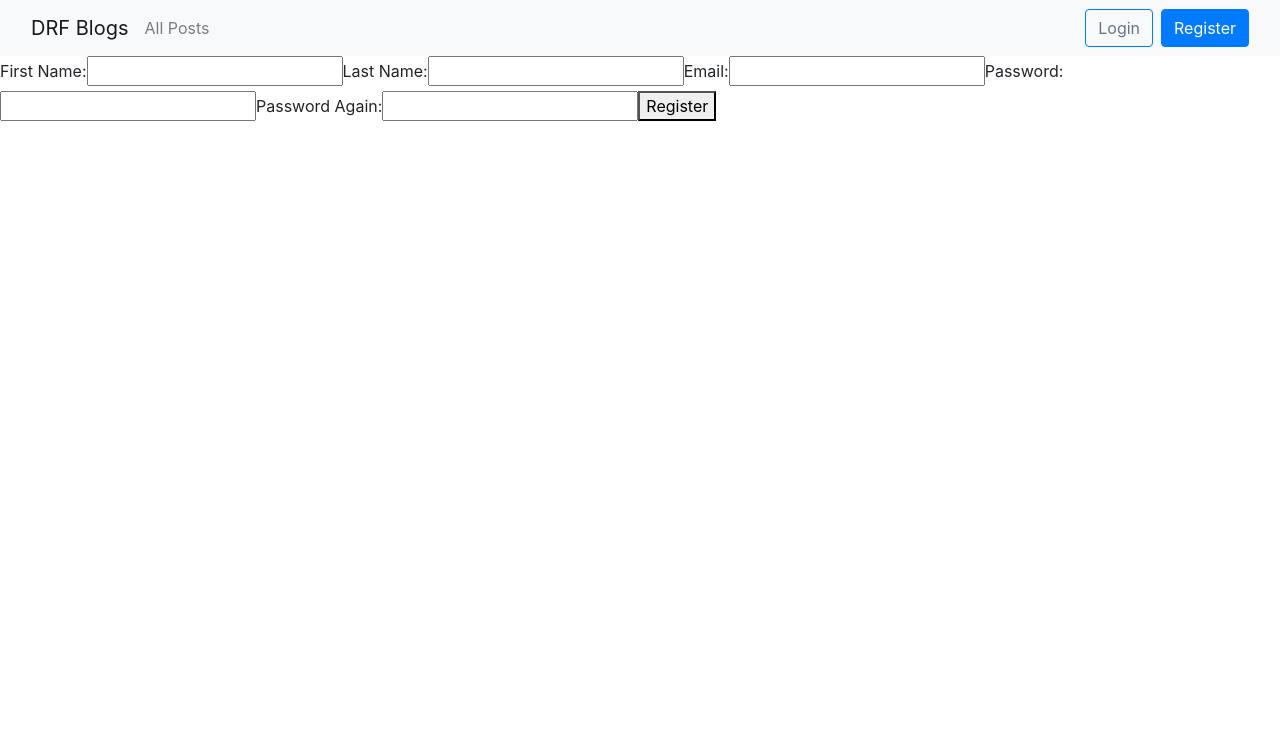
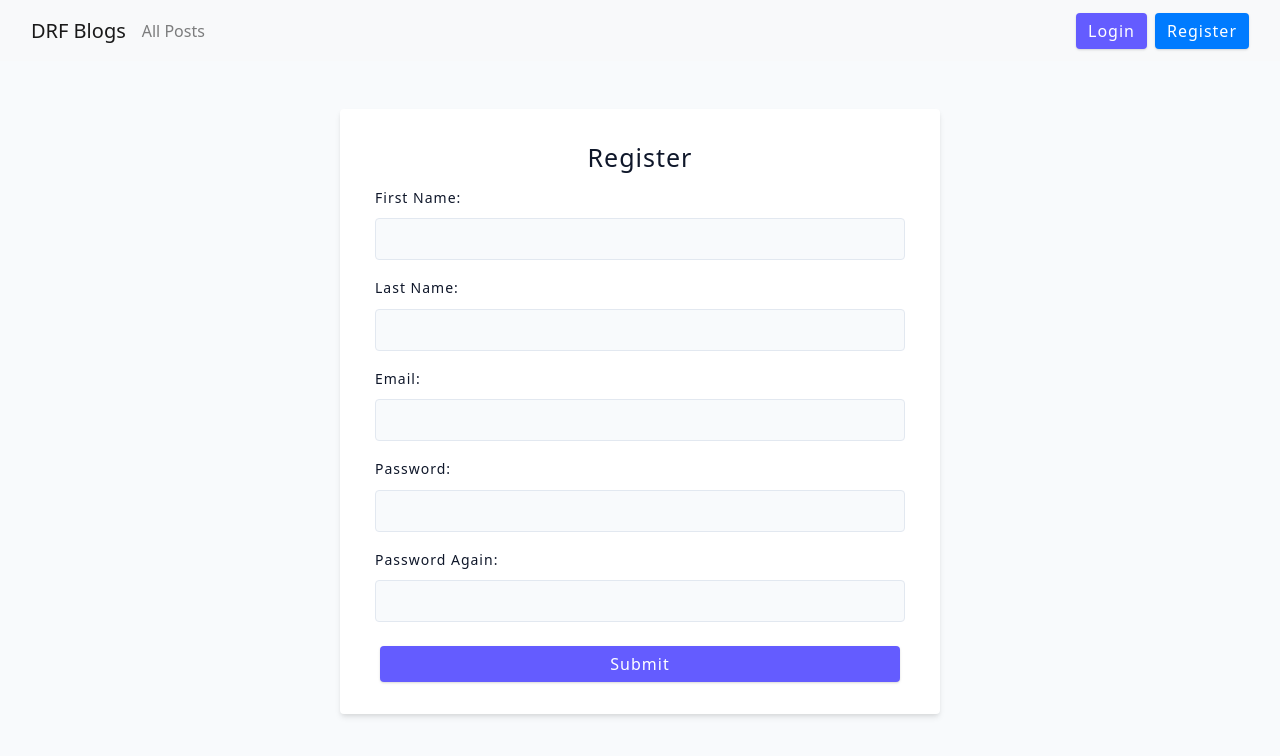
Before and after one commit to Adnan-0001/BlogAppDRF, a React (Vite) app in the folder client/: page /register in a window 1280 px wide. Shown: the top 756 px of the page. Built offline with nearby package versions, Linux system fonts and the light colour scheme.

Commit message:
Style login and registration forms

```diff
--- a/client/src/features/auth/Login.jsx
+++ b/client/src/features/auth/Login.jsx
@@ -33,25 +33,39 @@ const Login = () => {
 
   const loginForm = (
     <section className="login-form">
-      <form onSubmit={handleSubmit}>
-        <label htmlFor="email">email:</label>
+      <form className="form" onSubmit={handleSubmit}>
+        <h4>Login</h4>
+        <div className="form-row">
+          <label htmlFor="email" className="form-label">
+            Email
+          </label>
           <input
-          type="text"
+            type="email"
+            className="form-input"
             id="email"
             value={email}
             onChange={handleEmailInput}
             required
           />
+        </div>
 
-        <label htmlFor="password">Password:</label>
+        <div className="form-row">
+          <label htmlFor="password" className="form-label">
+            Password
+          </label>
           <input
             type="password"
             id="password"
+            className="form-input"
             onChange={handlePwdInput}
             value={password}
             required
           />
-        <button>Sign In</button>
+        </div>
+
+        <button type="submit" className="btn btn-block">
+          submit
+        </button>
       </form>
     </section>
   );
--- a/client/src/features/auth/Register.jsx
+++ b/client/src/features/auth/Register.jsx
@@ -48,53 +48,85 @@ const Register = () => {
   };
 
   const registrationForm = (
-    <form onSubmit={handleSubmit}>
-      <label htmlFor="firstName">First Name:</label>
+    <section className="register-form">
+      <form className="form" onSubmit={handleSubmit}>
+        <h4>Register</h4>
+
+        <div className="form-row">
+          <label htmlFor="firstName" className="form-label">
+            First Name:
+          </label>
           <input
             type="text"
             id="firstName"
+            className="form-input"
             value={firstName}
             onChange={handleFirstNameInput}
             required
           />
+        </div>
 
-      <label htmlFor="lastName">Last Name:</label>
+        <div className="form-row">
+          <label htmlFor="lastName" className="form-label">
+            Last Name:
+          </label>
           <input
             type="text"
             id="lastName"
+            className="form-input"
             value={lastName}
             onChange={handleLastNameInput}
             required
           />
+        </div>
 
-      <label htmlFor="email">Email:</label>
+        <div className="form-row">
+          <label htmlFor="email" className="form-label">
+            Email:
+          </label>
           <input
             type="email"
             id="email"
+            className="form-input"
             value={email}
             onChange={handleEmailInput}
             required
           />
+        </div>
 
-      <label htmlFor="password">Password:</label>
+        <div className="form-row">
+          <label htmlFor="password" className="form-label">
+            Password:
+          </label>
           <input
             type="password"
             id="password"
+            className="form-input"
             value={password}
             onChange={handlePasswordInput}
             required
           />
+        </div>
 
-      <label htmlFor="passwordAgain">Password Again:</label>
+        <div className="form-row">
+          <label htmlFor="passwordAgain" className="form-label">
+            Password Again:
+          </label>
           <input
             type="password"
             id="passwordAgain"
+            className="form-input"
             value={password2}
             onChange={handlePassword2Input}
             required
           />
-      <button>Register</button>
+        </div>
+
+        <button type="submit" className="btn btn-block">
+          submit
+        </button>
       </form>
+    </section>
   );
 
   return <>{isLoading ? <h1>Loading...</h1> : registrationForm}</>;
--- a/client/src/index.css
+++ b/client/src/index.css
@@ -2,11 +2,9 @@
 ::after,
 ::before {
   box-sizing: border-box;
+  margin: 0;
+  padding: 0;
 }
-
-html {
-  font-size: 100%;
-} /*16px*/
 
 :root {
   /* colors */
@@ -62,10 +60,168 @@ html {
     0 10px 10px -5px rgba(0, 0, 0, 0.04);
 }
 
-.link {
-  color: var(--grey-500);
+body {
+  background: var(--backgroundColor);
+  font-family: system-ui, -apple-system, BlinkMacSystemFont, "Segoe UI", Roboto,
+    Oxygen, Ubuntu, Cantarell, "Open Sans", "Helvetica Neue", sans-serif;
+  font-weight: 400;
+  line-height: 1.75;
+  color: var(--textColor);
 }
 
-.active {
+p {
+  margin-bottom: 1.5rem;
+}
+
+h1,
+h2,
+h3,
+h4,
+h5 {
+  margin: 0;
+  margin-bottom: 0.75rem;
+  font-weight: 400;
+  line-height: 1.3;
+  text-transform: capitalize;
+  letter-spacing: var(--letterSpacing);
+}
+
+h1 {
+  font-size: 3.052rem;
+}
+
+h2 {
+  font-size: 2.441rem;
+}
+
+h3 {
+  font-size: 1.953rem;
+}
+
+h4 {
+  font-size: 1.563rem;
+}
+
+h5 {
+  font-size: 1.25rem;
+}
+
+small,
+.text-small {
+  font-size: var(--small-text);
+}
+
+a {
+  text-decoration: none;
+}
+ul {
+  list-style-type: none;
+  padding: 0;
+}
+
+.img {
+  width: 100%;
+  display: block;
+  object-fit: cover;
+}
+/* buttons */
+
+.btn {
+  cursor: pointer;
+  color: var(--white);
+  background: var(--primary-500);
+  border: transparent;
+  border-radius: var(--borderRadius);
+  letter-spacing: var(--letterSpacing);
+  padding: 0.375rem 0.75rem;
+  box-shadow: var(--shadow-1);
+  transition: var(--transition);
+  text-transform: capitalize;
+  display: inline-block;
+}
+.btn:hover {
+  background: var(--primary-700);
+  box-shadow: var(--shadow-3);
+}
+.btn-hipster {
   color: var(--primary-500);
+  background: var(--primary-200);
 }
+.btn-hipster:hover {
+  color: var(--primary-200);
+  background: var(--primary-700);
+}
+.btn-block {
+  width: 100%;
+}
+
+/* alerts */
+.alert {
+  padding: 0.375rem 0.75rem;
+  margin: 1rem 0;
+  border-color: transparent;
+  border-radius: var(--borderRadius);
+}
+
+.alert-danger {
+  color: var(--red-dark);
+  background: var(--red-light);
+}
+.alert-success {
+  color: var(--green-dark);
+  background: var(--green-light);
+}
+/* form */
+
+.form {
+  width: 90vw;
+  max-width: var(--fixed-width);
+  background: var(--white);
+  border-radius: var(--borderRadius);
+  box-shadow: var(--shadow-2);
+  padding: 2rem 2.5rem;
+  margin: 3rem auto;
+}
+.form-label {
+  display: block;
+  font-size: var(--small-text);
+  margin-bottom: 0.5rem;
+  text-transform: capitalize;
+  letter-spacing: var(--letterSpacing);
+}
+.form-input,
+.form-textarea {
+  width: 100%;
+  padding: 0.375rem 0.75rem;
+  border-radius: var(--borderRadius);
+  background: var(--backgroundColor);
+  border: 1px solid var(--grey-200);
+}
+
+.form-row {
+  margin-bottom: 1rem;
+}
+
+.form-textarea {
+  height: 7rem;
+}
+::placeholder {
+  font-family: inherit;
+  color: var(--grey-400);
+}
+.form-alert {
+  color: var(--red-dark);
+  letter-spacing: var(--letterSpacing);
+  text-transform: capitalize;
+}
+/* extra styles */
+.form .form-label {
+  text-align: left;
+}
+.form .btn-block {
+  margin-top: 0.5rem;
+}
+
+.form h4 {
+  text-align: center;
+}
```
Lines whose indentation alone changed are shown as unchanged.
